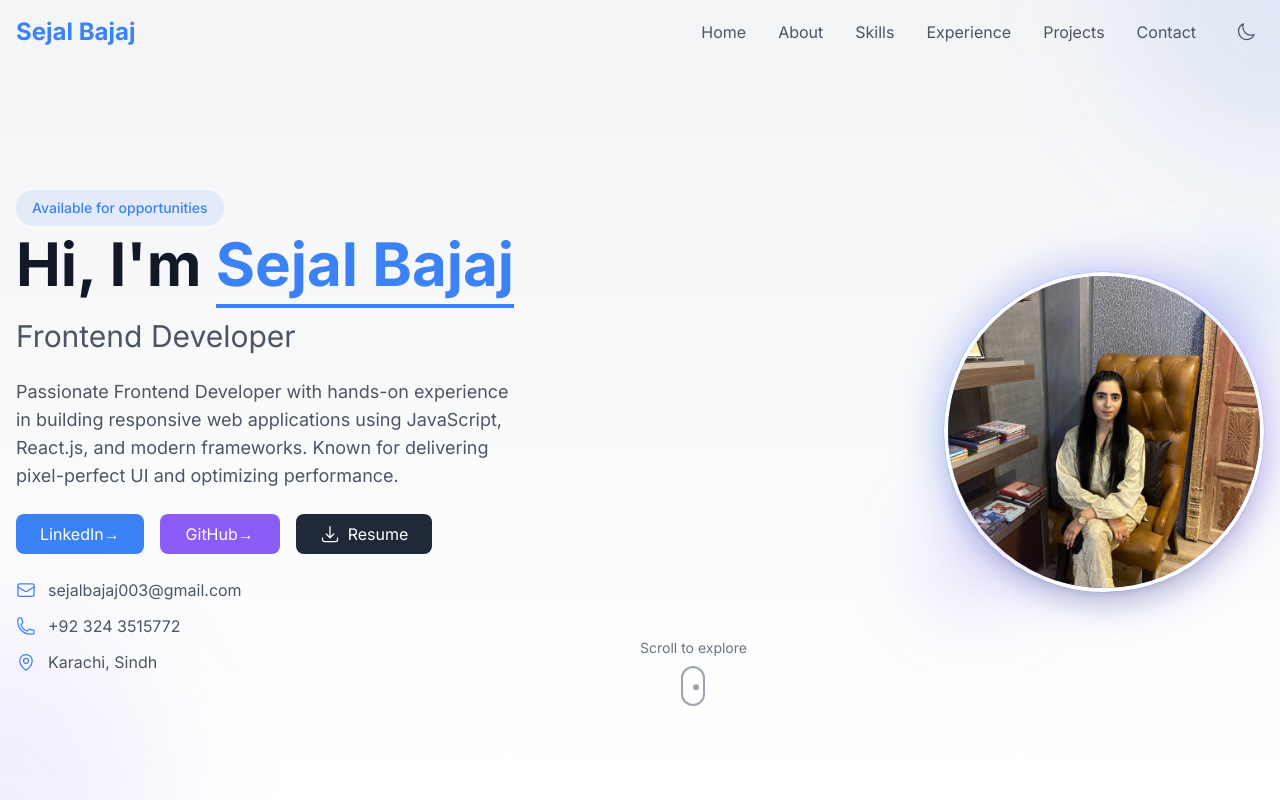
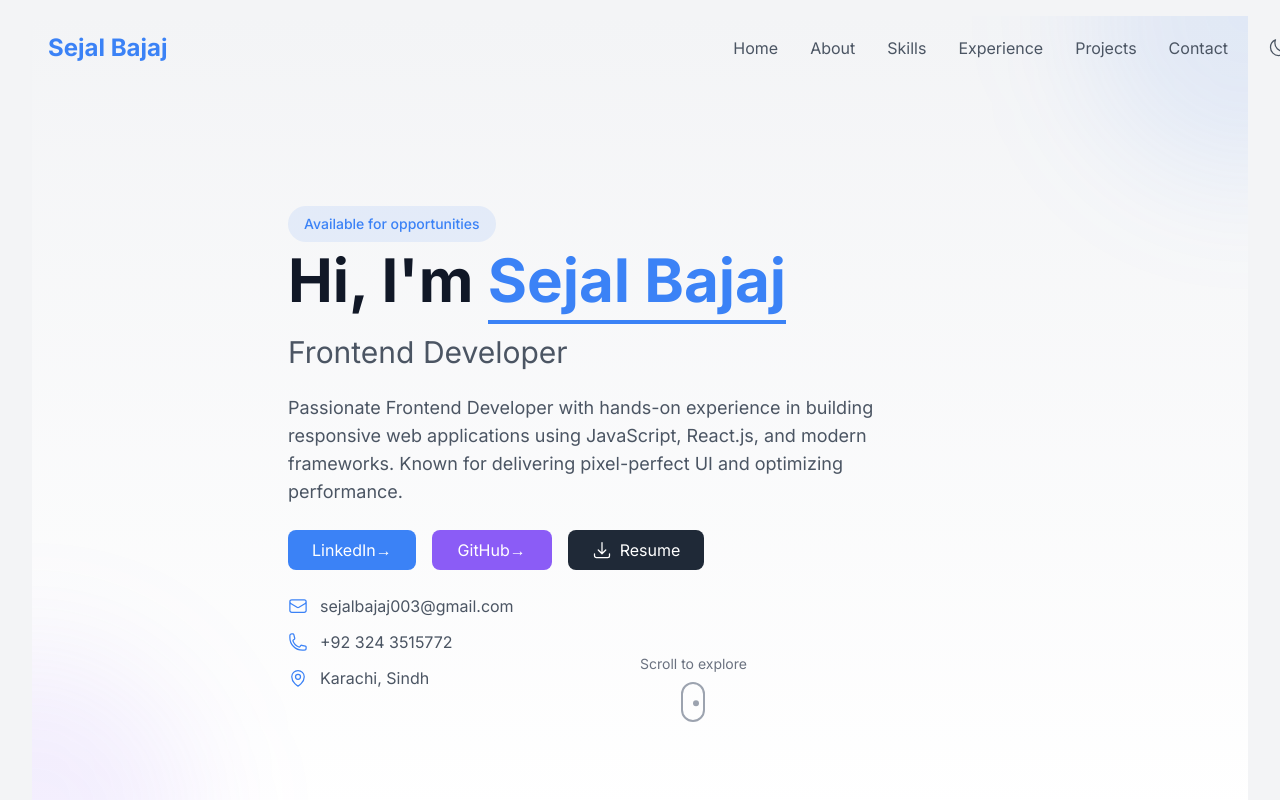
Before and after one commit to sejal2621/Portfolio, a React (Vite) app: page / in a window 1280 px wide. Shown: the top 800 px of the page. Built offline with nearby package versions, Linux system fonts and the light colour scheme.

Commit message:
Made some changes!

```diff
--- a/src/components/Contact.jsx
+++ b/src/components/Contact.jsx
@@ -43,7 +43,7 @@ const Contact = () => {
       icon: <DocumentIcon className="h-6 w-6" />,
       title: 'Resume',
       content: 'Download Resume',
-      href: 'https://drive.google.com/uc?export=download&id=1TOrGwuJPO7QQtarGSLyI7gQxDmtT2j76'
+      href: 'https://drive.google.com/uc?export=download&id=1n-a-PFi7Y5kc_tSScjGYzAA1gu6O47AB'
     }
   ]
 
--- a/src/components/Hero.jsx
+++ b/src/components/Hero.jsx
@@ -3,7 +3,7 @@ import { EnvelopeIcon, PhoneIcon, MapPinIcon, ArrowDownTrayIcon } from '@heroico
 
 const Hero = () => {
   // Add your resume URL here
-  const resumeUrl = 'https://drive.google.com/uc?export=download&id=1TOrGwuJPO7QQtarGSLyI7gQxDmtT2j76'
+  const resumeUrl = 'https://drive.google.com/uc?export=download&id=1n-a-PFi7Y5kc_tSScjGYzAA1gu6O47AB'
 
   const contactInfo = [
     {
@@ -36,11 +36,10 @@ const Hero = () => {
         <div className="absolute -bottom-40 -left-40 w-80 h-80 bg-secondary/10 rounded-full blur-3xl" />
       </div>
 
-      <div className="container mx-auto px-4 py-16 relative">
-        <div className="grid md:grid-cols-2 gap-12 items-center">
+      <div className="container mx-auto px-8 py-16 relative max-w-3xl">
         <motion.div
-            initial={{ opacity: 0, x: -50 }}
-            animate={{ opacity: 1, x: 0 }}
+          initial={{ opacity: 0, y: 20 }}
+          animate={{ opacity: 1, y: 0 }}
           transition={{ duration: 0.5 }}
           className="space-y-6"
         >
@@ -69,7 +68,7 @@ const Hero = () => {
           <h2 className="text-2xl md:text-3xl text-gray-600 dark:text-gray-300">
             Frontend Developer
           </h2>
-            <p className="text-lg text-gray-600 dark:text-gray-400 max-w-lg">
+          <p className="text-lg text-gray-600 dark:text-gray-400 max-w-2xl">
             Passionate Frontend Developer with hands-on experience in building responsive web applications using JavaScript, React.js, and modern frameworks. Known for delivering pixel-perfect UI and optimizing performance.
           </p>
 
@@ -122,42 +121,6 @@ const Hero = () => {
           </div>
         </motion.div>
 
-          <motion.div
-            initial={{ opacity: 0, x: 50 }}
-            animate={{ opacity: 1, x: 0 }}
-            transition={{ duration: 0.5, delay: 0.2 }}
-            className="relative flex justify-center md:justify-end"
-          >
-            <div className="relative w-64 h-64 md:w-80 md:h-80 group">
-              {/* Gradient border */}
-              <div className="absolute inset-0 rounded-full bg-gradient-to-br from-primary to-secondary p-1 animate-spin-slow group-hover:animate-none transition-all duration-300">
-                <div className="absolute inset-0 rounded-full bg-gradient-to-br from-primary to-secondary blur-xl opacity-50 group-hover:opacity-75 transition-opacity duration-300" />
-              </div>
-
-              {/* Profile image container */}
-              <div className="relative w-full h-full rounded-full overflow-hidden border-4 border-white dark:border-gray-800 shadow-xl group-hover:shadow-2xl transition-all duration-300">
-                <img
-                  src="/profile/profile.jpeg"
-                  alt="Sejal Bajaj"
-                  className="w-full h-full object-cover transition-transform duration-300 group-hover:scale-110"
-                  onError={(e) => {
-                    e.target.style.display = 'none'
-                    e.target.nextElementSibling.style.display = 'flex'
-                  }}
-                />
-                {/* Fallback initials */}
-                <div className="absolute inset-0 hidden items-center justify-center bg-gray-200 dark:bg-gray-700">
-                  <span className="text-4xl font-bold text-gray-400 dark:text-gray-500">SB</span>
-                </div>
-              </div>
-
-              {/* Decorative elements */}
-              <div className="absolute -top-4 -right-4 w-24 h-24 bg-primary/20 rounded-full blur-2xl group-hover:bg-primary/30 transition-colors duration-300" />
-              <div className="absolute -bottom-4 -left-4 w-24 h-24 bg-secondary/20 rounded-full blur-2xl group-hover:bg-secondary/30 transition-colors duration-300" />
-            </div>
-          </motion.div>
-        </div>
-
         {/* Scroll indicator */}
         <motion.div
           initial={{ opacity: 0, y: 20 }}
--- a/src/index.css
+++ b/src/index.css
@@ -8,13 +8,13 @@
   }
 
   body {
-    @apply bg-light dark:bg-dark text-gray-800 dark:text-gray-200;
+    @apply bg-light dark:bg-dark text-gray-800 dark:text-gray-200 py-4 px-4 sm:px-6 lg:px-8;
   }
 }
 
 @layer components {
   .container {
-    @apply max-w-7xl mx-auto px-4 sm:px-6 lg:px-8;
+    @apply max-w-7xl mx-auto px-6 sm:px-8 lg:px-12;
   }
 
   .btn-primary {
```
Also changed, not shown: public/profile/profile.jpeg (deleted). Lines whose indentation alone changed are shown as unchanged.
